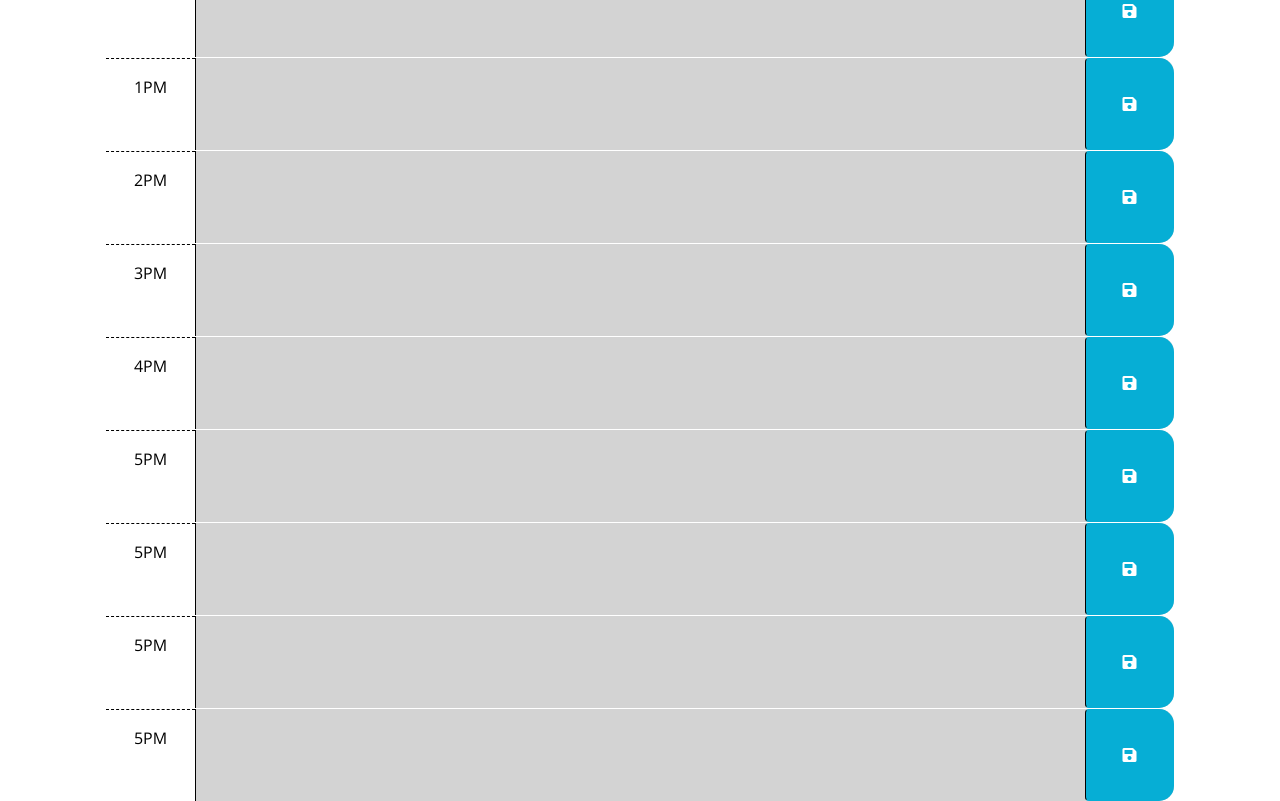
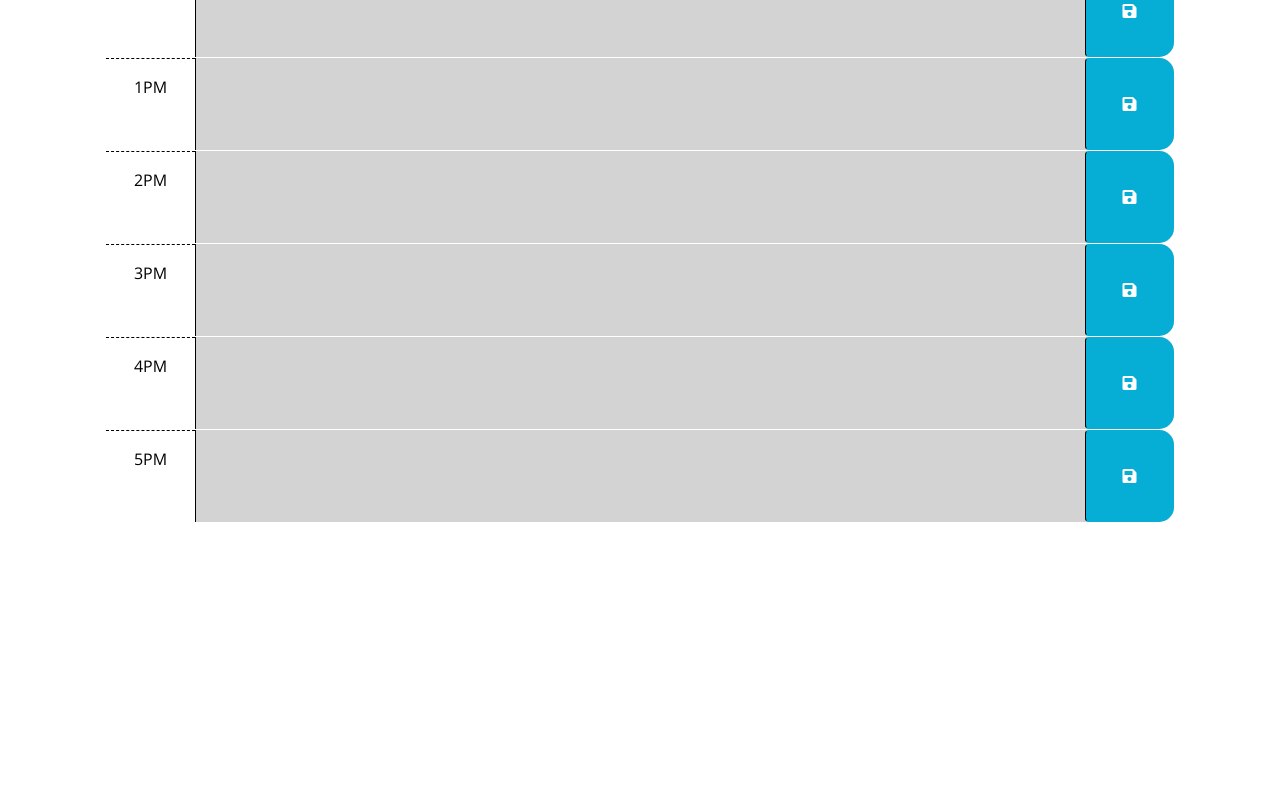
Before and after one commit to angelinrajan/Angelin_WorkDayScheduler, a plain HTML site: page index.html in a window 1280 px wide. Shown: the part 617-1418 px from the top of the page. After the commit the page ends 1139 px from the top, so only its background shows below. Drawn offline with nearby package versions, Linux system fonts and the light colour scheme.

Commit message:
updated readme file

```diff
--- a/Develop/script.js
+++ b/Develop/script.js
@@ -38,7 +38,7 @@ $('#hour-17 textarea').val(localStorage.getItem('hour-17'))
 $('#hour-18 textarea').val(localStorage.getItem('hour-18'))
 $('#hour-19 textarea').val(localStorage.getItem('hour-19'))
 $('#hour-20 textarea').val(localStorage.getItem('hour-20'))
-// in the textarea for the hour 9 block. I would like ti to say hello
+
 
 
 // var gettexts = storage.getItem('Value');
--- a/index.html
+++ b/index.html
@@ -101,27 +101,7 @@
           <i class="fas fa-save" aria-hidden="true"></i>
         </button>
       </div>
-      <div id="hour-18" class="row time-block">
-        <div class="col-2 col-md-1 hour text-center py-3 textfield">5PM</div>
-        <textarea class="col-8 col-md-10 description" rows="3" name="key_input"></textarea>
-        <button class="btn saveBtn col-2 col-md-1" aria-label="save">
-          <i class="fas fa-save" aria-hidden="true"></i>
-        </button>
-      </div>
-      <div id="hour-19" class="row time-block">
-        <div class="col-2 col-md-1 hour text-center py-3 textfield">5PM</div>
-        <textarea class="col-8 col-md-10 description" rows="3" name="key_input"></textarea>
-        <button class="btn saveBtn col-2 col-md-1" aria-label="save">
-          <i class="fas fa-save" aria-hidden="true"></i>
-        </button>
-      </div>
-      <div id="hour-20" class="row time-block">
-        <div class="col-2 col-md-1 hour text-center py-3 textfield">5PM</div>
-        <textarea class="col-8 col-md-10 description" rows="3" name="key_input"></textarea>
-        <button class="btn saveBtn col-2 col-md-1" aria-label="save">
-          <i class="fas fa-save" aria-hidden="true"></i>
-        </button>
-      </div>
+
       <!-- Example of a past time block. The "past" class adds a gray background color. -->
       <!--
       <div id="hour-9" class="row time-block past">
```
Also changed, not shown: Assets/05-third-party-apis-homework-demo.gif (deleted), 1 other file.
